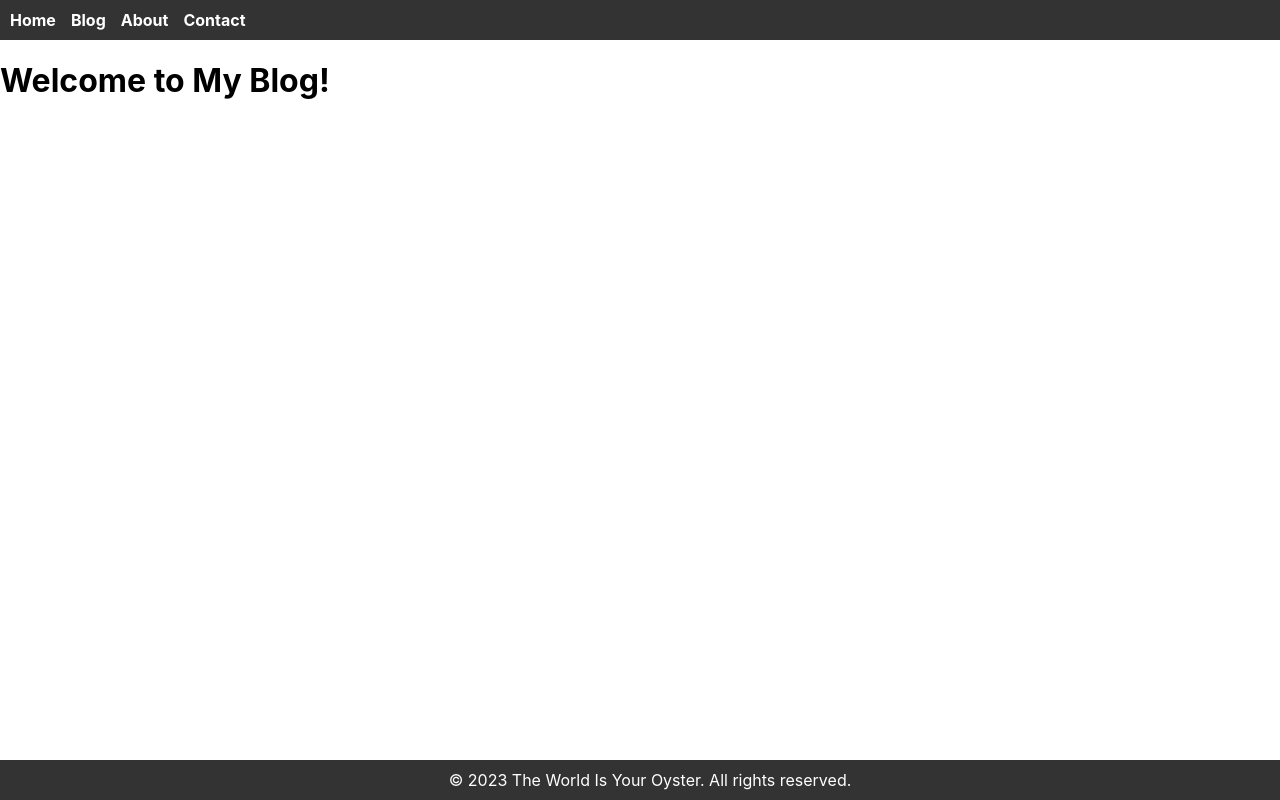
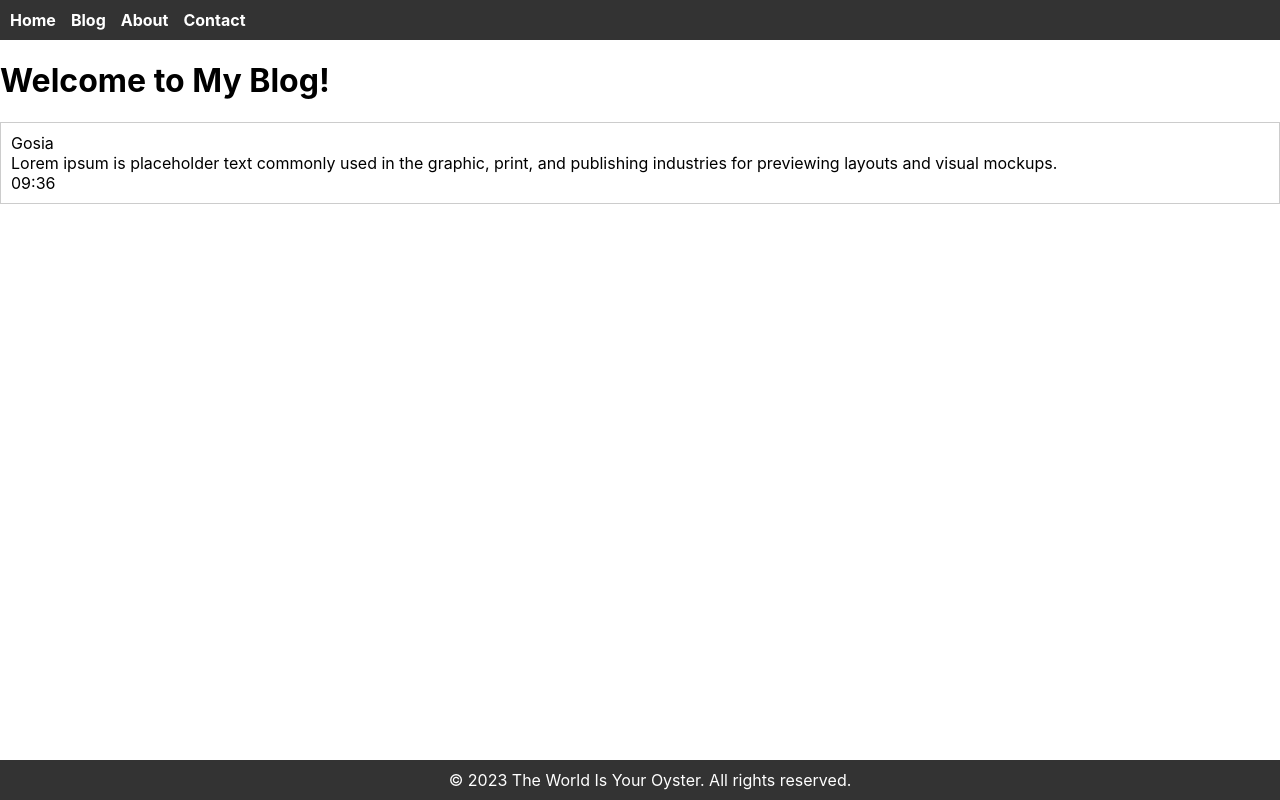
Before and after one commit to gosiast/The-World-is-Your-Oyster-Blog, a React (Create React App) app: page / in a window 1280 px wide. Built offline with nearby package versions, Linux system fonts and the light colour scheme.

Commit message:
created a post component

```diff
--- a/src/App.js
+++ b/src/App.js
@@ -1,6 +1,7 @@
 import React from 'react';
 import Navbar from './Navbar';
 import Footer from './Footer';
+import Post from './Post';
 
 function App ()  {
   return (
@@ -8,6 +9,7 @@ function App ()  {
       < Navbar />
       <h1>Welcome to My Blog!</h1>
       {/* Add your blog posts here */}
+      < Post username="Gosia" message= "Lorem ipsum is placeholder text commonly used in the graphic, print, and publishing industries for previewing layouts and visual mockups." timestamp="09:36"/>
       < Footer />
     </div>
   );
--- /dev/null
+++ b/src/Post.css
@@ -0,0 +1,17 @@
+/* Post.css */
+.post {
+  border: 1px solid #ccc;
+  padding: 10px;
+  margin-bottom: 20px;
+}
+
+.post-header {
+  display: flex;
+  justify-content: space-between;
+  align-items: center;
+  margin-bottom: 10px;
+}
+
+.post-message {
+  margin: 0;
+}
--- /dev/null
+++ b/src/Post.js
@@ -0,0 +1,16 @@
+import React from "react";
+import "./Post.css";
+
+function Post(props) {
+  const { username, message, timestamp } = props;
+
+  return (
+    <div className="post">
+      <p className="post-username">{username}</p>
+      <p className="post-message">{message}</p>
+      <p className="post-timestamp">{timestamp.toLocaleString()}</p>
+    </div>
+  );
+}
+
+export default Post;
--- a/src/index.js
+++ b/src/index.js
@@ -3,7 +3,6 @@ import ReactDOM from 'react-dom/client';
 import './index.css';
 import App from './App';
 import reportWebVitals from './reportWebVitals';
-
 const root = ReactDOM.createRoot(document.getElementById('root'));
 root.render(
   <React.StrictMode>
```
